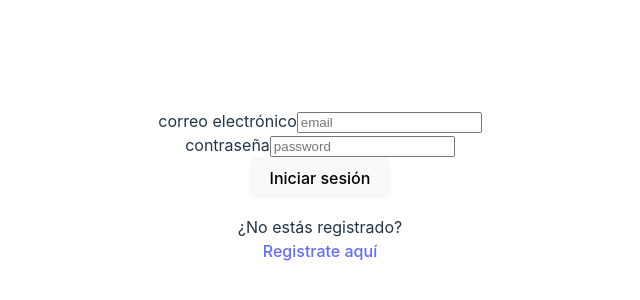
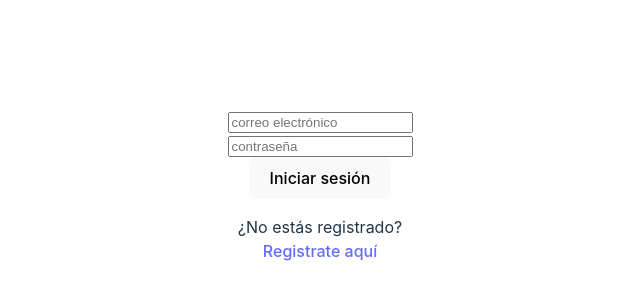
Before and after one commit to VeroPolegre/Fincas_Front, a React (Vite) app: page /login in a window 1280 px wide. Shown: the part 206-506 px from the top of the page, without its empty margins (320-960 px from the left). Built offline with nearby package versions, Linux system fonts and the light colour scheme.

Commit message:
login labels commented

```diff
--- a/src/components/Login/Login.jsx
+++ b/src/components/Login/Login.jsx
@@ -59,16 +59,16 @@ const Login = () => {
   return (
     <form onSubmit={onSubmit} className="form-register">
       <div className="custom-label-input">
-        <label
+        {/* <label
           htmlFor="usernameFormLogin"
           className="material-symbols-outlined"
         >
           correo electrónico
-        </label>
+        </label> */}
         <input
           type="text"
           name="email"
-          placeholder="email"
+          placeholder="correo electrónico"
           value={email}
           onChange={onChange}
           id="usernameFormLogin"
@@ -77,16 +77,16 @@ const Login = () => {
       </div>
 
       <div className="custom-label-input">
-        <label
+        {/* <label
           htmlFor="passwordFormLogin"
           className="material-symbols-outlined"
         >
           contraseña
-        </label>
+        </label> */}
         <input
           type="password"
           name="password"
-          placeholder="password"
+          placeholder="contraseña"
           value={password}
           onChange={onChange}
           id="passwordFormLogin"
```
